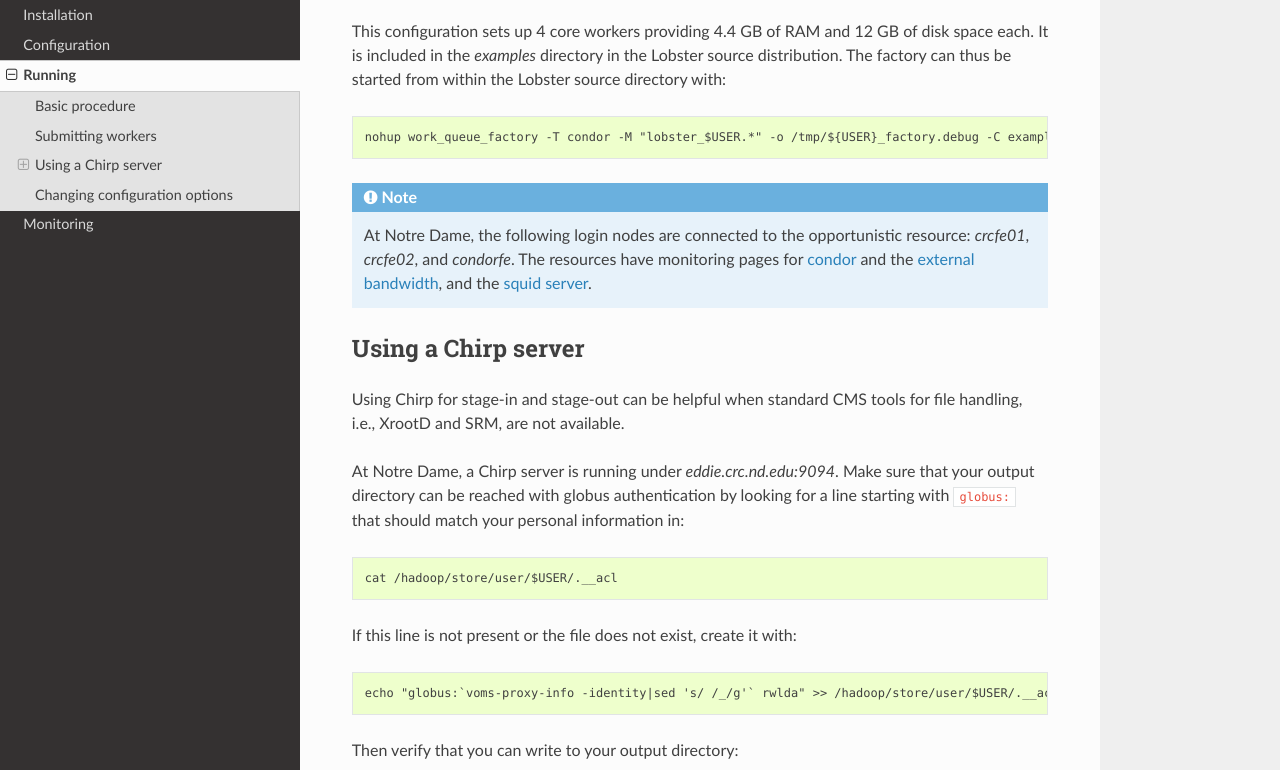
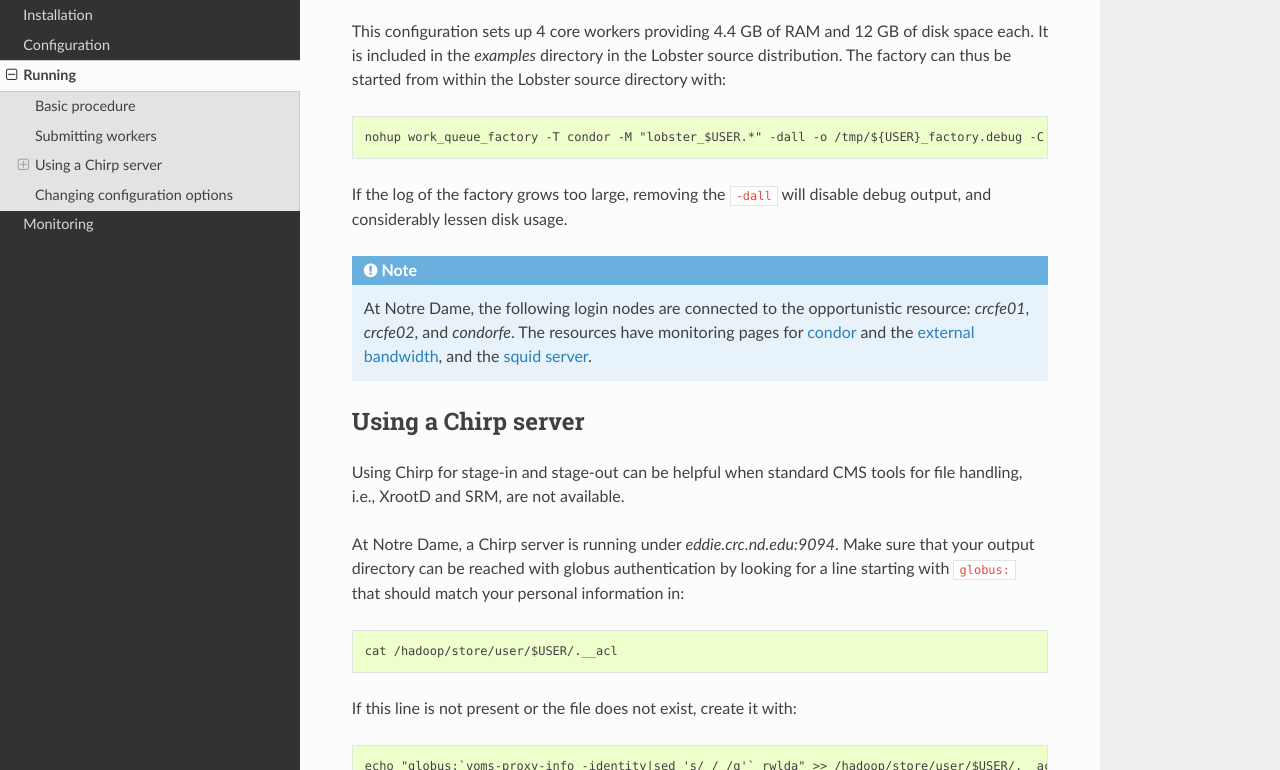
Before and after one commit to NDCMS/lobster, a Sphinx documentation site: the page built from docs/run.rst, in a window 1280 px wide and 900 px high, scrolled down 1227 px, cut to the strip 130-900 px from the top of the window. Built offline with Sphinx 7.4.7 and the Read the Docs theme 2.0.0, drawn with Linux system fonts in a browser that asks for light colours.

Commit message:
Add -dall to factory flags in docs.

```diff
--- a/docs/run.rst
+++ b/docs/run.rst
@@ -58,7 +58,10 @@ of disk space each.  It is included in the `examples` directory in the
 Lobster source distribution.  The factory can thus be started from within
 the Lobster source directory with::
 
-    nohup work_queue_factory -T condor -M "lobster_$USER.*" -o /tmp/${USER}_factory.debug -C examples/factory.json > /tmp/${USER}_factory.log &
+    nohup work_queue_factory -T condor -M "lobster_$USER.*" -dall -o /tmp/${USER}_factory.debug -C examples/factory.json > /tmp/${USER}_factory.log &
+
+If the log of the factory grows too large, removing the ``-dall`` will
+disable debug output, and considerably lessen disk usage.
 
 .. note::
    At Notre Dame, the following login nodes are connected to the
```
